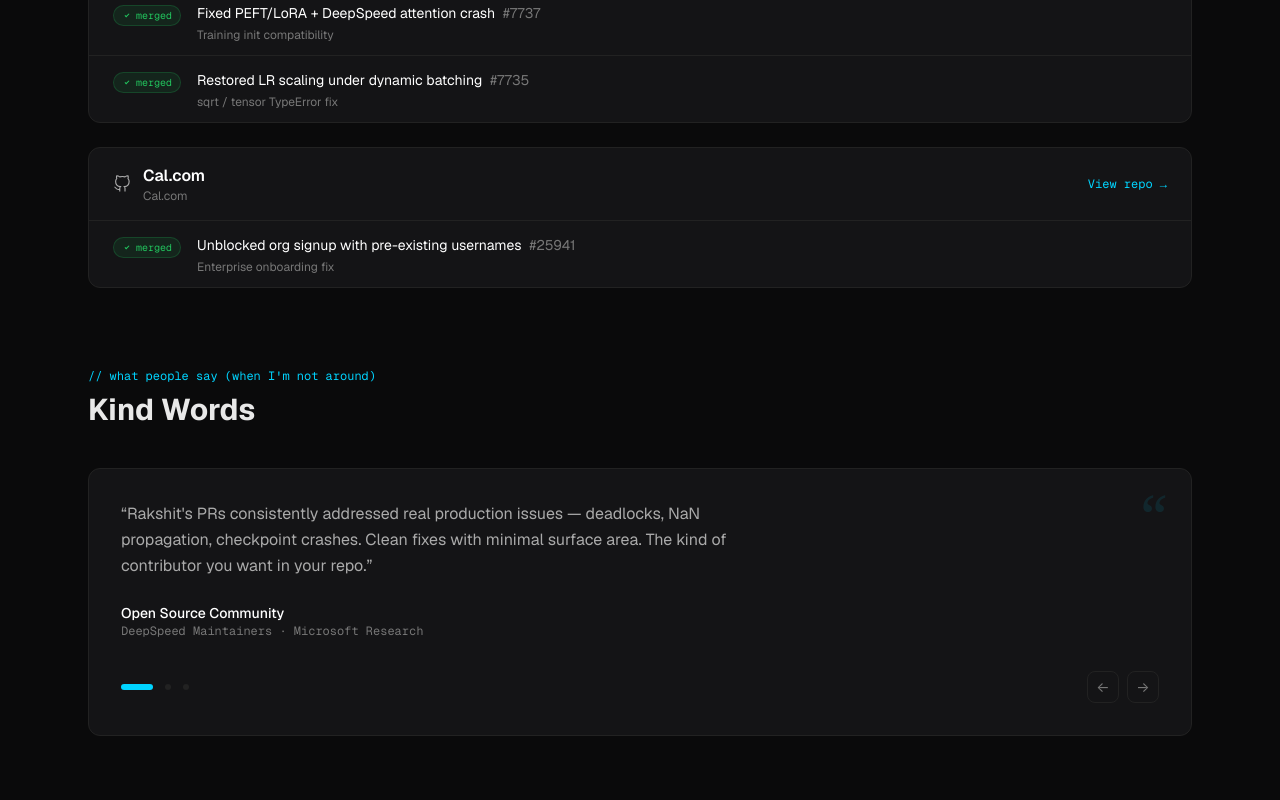
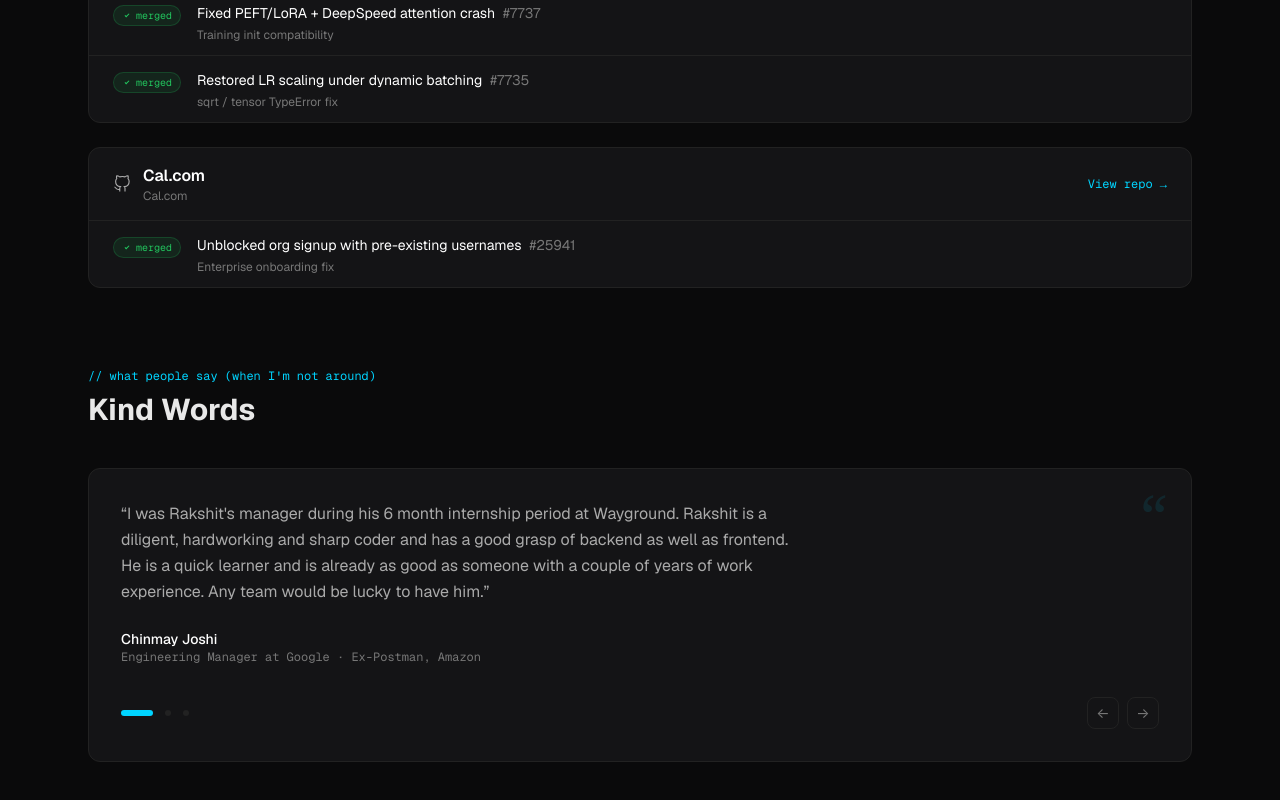
Before and after one commit to Rakshit-gen/rakshit_portfolio, a Next.js app: page /about in a window 1280 px wide. Shown: the part 2243-3043 px from the top of the page. Built offline with nearby package versions, Linux system fonts and the light colour scheme.

Commit message:
Update testimonials with real recommendations from Chinmay Joshi and Rahul Kocheta

```diff
--- a/src/components/about/testimonials.tsx
+++ b/src/components/about/testimonials.tsx
@@ -13,22 +13,22 @@
 
 const testimonials: Testimonial[] = [
   {
+    name: "Chinmay Joshi",
+    role: "Engineering Manager at Google",
+    company: "Ex-Postman, Amazon",
+    text: "I was Rakshit's manager during his 6 month internship period at Wayground. Rakshit is a diligent, hardworking and sharp coder and has a good grasp of backend as well as frontend. He is a quick learner and is already as good as someone with a couple of years of work experience. Any team would be lucky to have him.",
+  },
+  {
+    name: "Rahul Kocheta",
+    role: "Software Engineer (IC-2) at ServiceNow",
+    company: "IIT (BHU) Varanasi",
+    text: "You're truly a hardworking and a passionate developer. You've been doing awesome on the self-learning projects that you've showcased me along the time. Your discipline and dedication to your goals will take you places. Best of Luck, keep hustling and the correct opportunity will soon arrive for you in no time!",
+  },
+  {
     name: "Open Source Community",
     role: "DeepSpeed Maintainers",
     company: "Microsoft Research",
     text: "Rakshit's PRs consistently addressed real production issues — deadlocks, NaN propagation, checkpoint crashes. Clean fixes with minimal surface area. The kind of contributor you want in your repo.",
-  },
-  {
-    name: "Team Feedback",
-    role: "Engineering Team",
-    company: "HSV Digital",
-    text: "Took ownership of the entire rubrics system from schema design to API rollout. The cold-start fix alone saved us from embarrassing demo failures. Doesn't just write code — actually thinks about what the system needs.",
-  },
-  {
-    name: "Peer Review",
-    role: "Engineering Team",
-    company: "Quizizz",
-    text: "Jumped into a Go codebase with millions of daily users and made meaningful performance improvements within weeks. The ElasticSearch optimization was something we'd been putting off for months.",
   },
 ];
 
```
